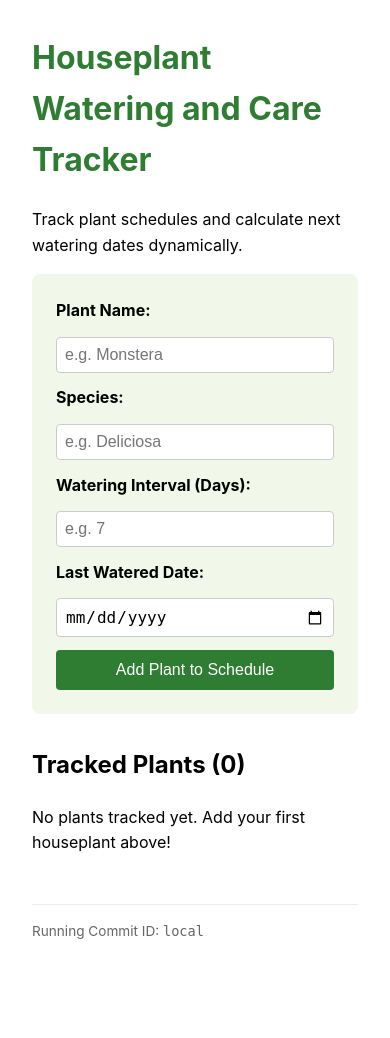
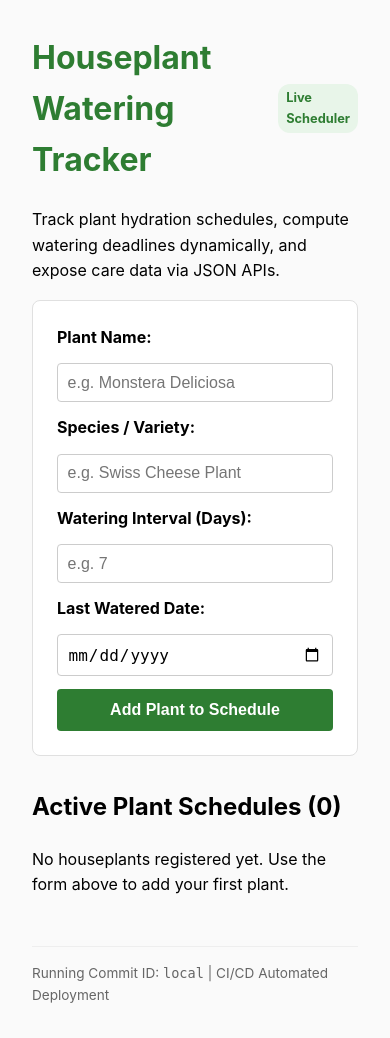
Before and after one commit to mandarpendsework-crypto/plant-care-tracker, a Flask app: page / in a window 390 px wide. Before the commit the page ends 939 px from the top, so only its background shows below. Run offline with Flask 3, Linux system fonts and the light colour scheme.

Commit message:
feat: enhance UI with responsive styles, badges, and ID tags

```diff
--- a/templates/index.html
+++ b/templates/index.html
@@ -4,28 +4,29 @@
   <meta charset="UTF-8">
   <title>Plant Care - Houseplant Watering Tracker</title>
   <style>
-    body { font-family: -apple-system, BlinkMacSystemFont, "Segoe UI", Roboto, sans-serif; margin: 2rem; max-width: 800px; line-height: 1.6; }
-    h1 { color: #2e7d32; }
-    form { background: #f1f8e9; padding: 1.5rem; border-radius: 8px; margin-bottom: 2rem; display: flex; flex-direction: column; gap: 0.8rem; }
-    input { padding: 0.5rem; border: 1px solid #ccc; border-radius: 4px; font-size: 1rem; }
-    button { background: #2e7d32; color: white; padding: 0.7rem; border: none; border-radius: 4px; cursor: pointer; font-size: 1rem; }
+    body { font-family: -apple-system, BlinkMacSystemFont, "Segoe UI", Roboto, sans-serif; margin: 2rem; max-width: 850px; line-height: 1.6; background-color: #fafafa; }
+    h1 { color: #2e7d32; display: flex; align-items: center; gap: 8px; }
+    .badge { background: #e8f5e9; color: #2e7d32; font-size: 0.8rem; padding: 4px 8px; border-radius: 12px; font-weight: bold; }
+    form { background: #ffffff; padding: 1.5rem; border-radius: 8px; margin-bottom: 2rem; border: 1px solid #e0e0e0; display: flex; flex-direction: column; gap: 0.8rem; }
+    input { padding: 0.6rem; border: 1px solid #ccc; border-radius: 4px; font-size: 1rem; }
+    button { background: #2e7d32; color: white; padding: 0.75rem; border: none; border-radius: 4px; cursor: pointer; font-size: 1rem; font-weight: bold; }
     button:hover { background: #1b5e20; }
-    table { width: 100%; border-collapse: collapse; margin-top: 1rem; }
-    th, td { border: 1px solid #ddd; padding: 8px; text-align: left; }
+    table { width: 100%; border-collapse: collapse; margin-top: 1rem; background: #fff; }
+    th, td { border: 1px solid #ddd; padding: 10px; text-align: left; }
     th { background-color: #e8f5e9; }
     footer { margin-top: 3rem; font-size: 0.85rem; color: #666; border-top: 1px solid #eee; padding-top: 1rem; }
   </style>
 </head>
 <body>
-  <h1>Houseplant Watering and Care Tracker</h1>
-  <p>Track plant schedules and calculate next watering dates dynamically.</p>
+  <h1>Houseplant Watering Tracker <span class="badge">Live Scheduler</span></h1>
+  <p>Track plant hydration schedules, compute watering deadlines dynamically, and expose care data via JSON APIs.</p>
 
   <form method="POST" action="/add">
     <label><strong>Plant Name:</strong></label>
-    <input name="name" placeholder="e.g. Monstera" required>
+    <input name="name" placeholder="e.g. Monstera Deliciosa" required>
 
-    <label><strong>Species:</strong></label>
-    <input name="species" placeholder="e.g. Deliciosa" required>
+    <label><strong>Species / Variety:</strong></label>
+    <input name="species" placeholder="e.g. Swiss Cheese Plant" required>
 
     <label><strong>Watering Interval (Days):</strong></label>
     <input name="frequency" type="number" min="1" placeholder="e.g. 7" required>
@@ -36,11 +37,12 @@
     <button type="submit">Add Plant to Schedule</button>
   </form>
 
-  <h2>Tracked Plants ({{ plants|length }})</h2>
+  <h2>Active Plant Schedules ({{ plants|length }})</h2>
   {% if plants %}
   <table>
     <thead>
       <tr>
+        <th>ID</th>
         <th>Name</th>
         <th>Species</th>
         <th>Interval</th>
@@ -51,6 +53,7 @@
     <tbody>
       {% for p in plants %}
       <tr>
+        <td>#{{ p.id }}</td>
         <td><strong>{{ p.name }}</strong></td>
         <td>{{ p.species }}</td>
         <td>Every {{ p.frequency }} days</td>
@@ -61,9 +64,9 @@
     </tbody>
   </table>
   {% else %}
-  <p>No plants tracked yet. Add your first houseplant above!</p>
+  <p>No houseplants registered yet. Use the form above to add your first plant.</p>
   {% endif %}
 
-  <footer>Running Commit ID: <code>{{ commit }}</code></footer>
+  <footer>Running Commit ID: <code>{{ commit }}</code> | CI/CD Automated Deployment</footer>
 </body>
 </html>
```
